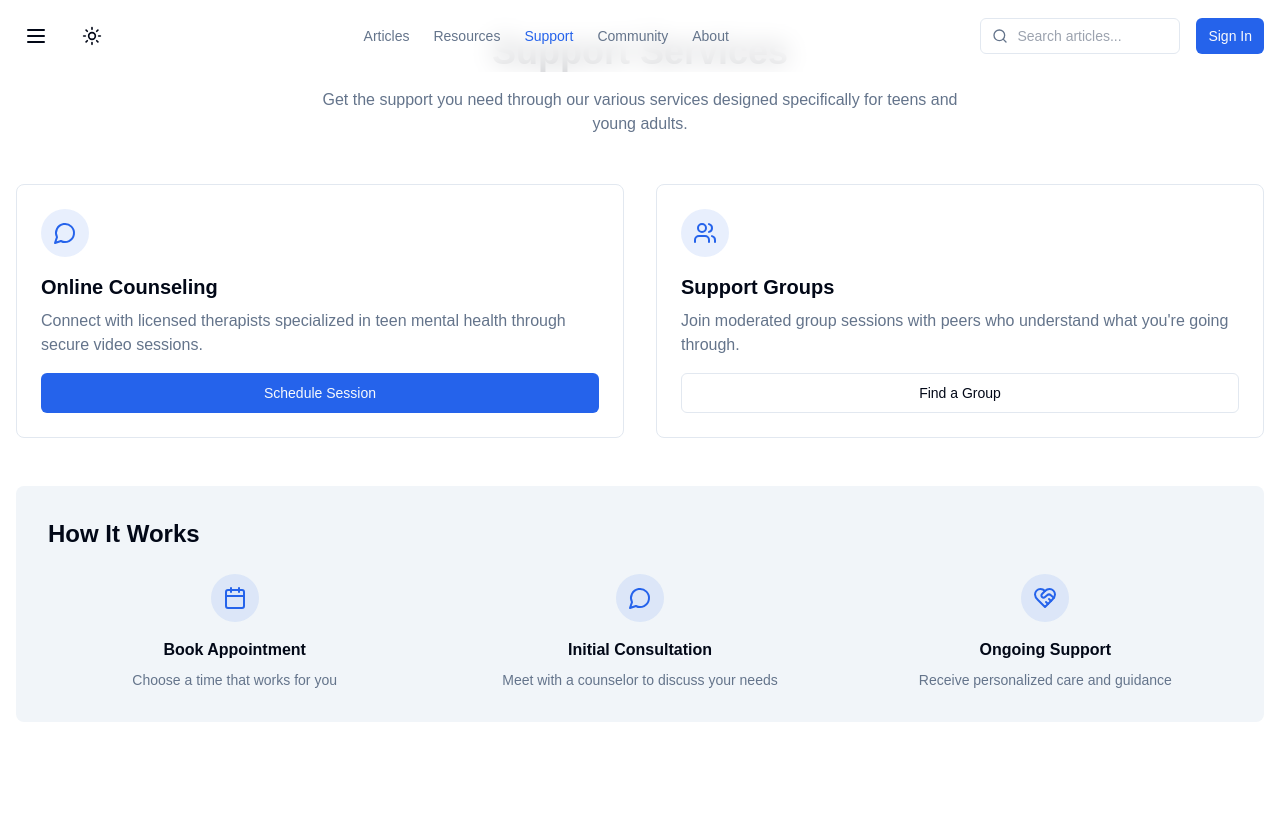
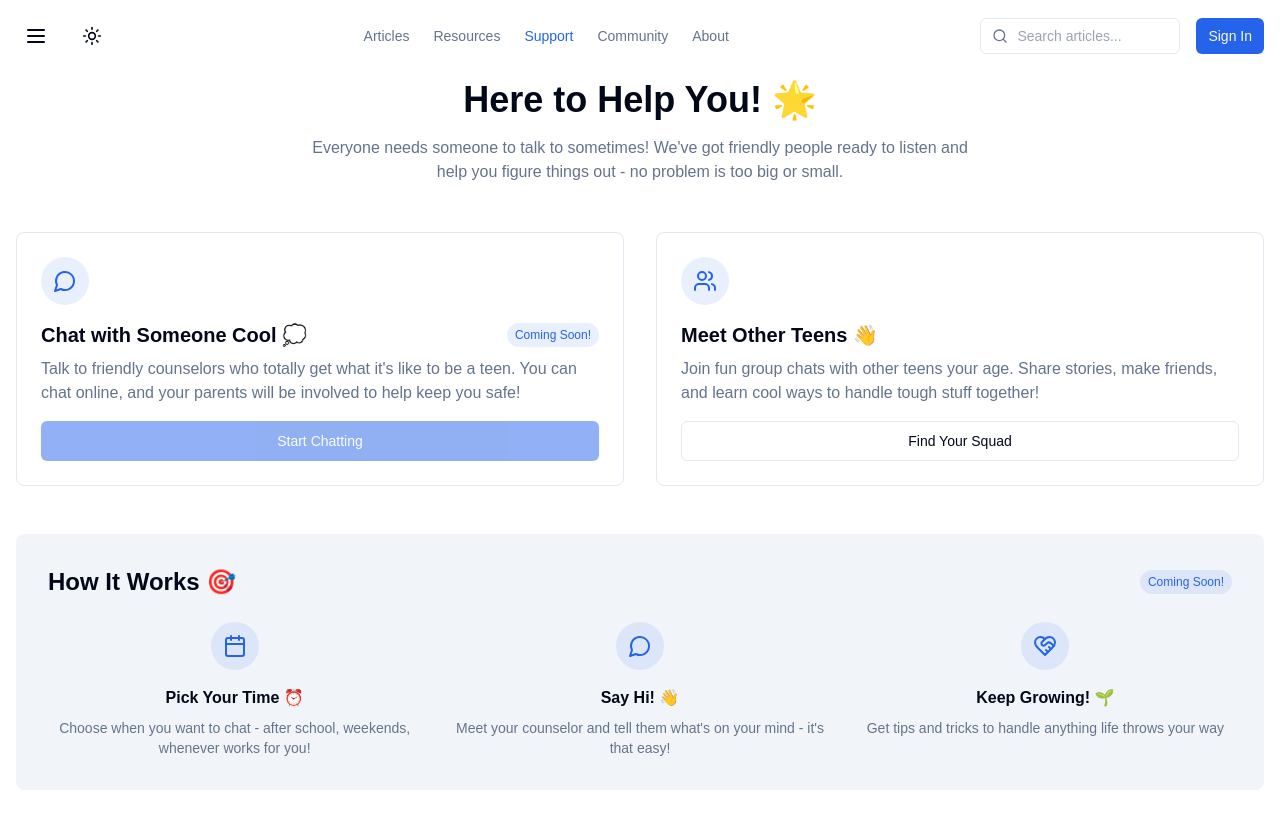
Before and after one commit to Chris-June/teen-minds-matter, a React (Vite) app: page /support in a window 1280 px wide. Before the commit the page ends 800 px from the top, so only its background shows below. Built offline with nearby package versions, Linux system fonts and the light colour scheme.

Commit message:
feat: add 'Coming Soon' badges to Support page features

```diff
--- a/src/pages/support/SupportPage.tsx
+++ b/src/pages/support/SupportPage.tsx
@@ -4,17 +4,17 @@ import { Button } from '@/components/common/ui/Button';
 
 export function SupportPage() {
   return (
-    <div className="container mx-auto px-4 py-8">
+    <div className="container mx-auto px-4 pt-20 pb-8">
       <motion.div
         initial={{ opacity: 0, y: 20 }}
         animate={{ opacity: 1, y: 0 }}
         transition={{ duration: 0.5 }}
       >
         <div className="mb-12 text-center">
-          <h1 className="mb-4 text-4xl font-bold">Support Services</h1>
+          <h1 className="mb-4 text-4xl font-bold">Here to Help You! 🌟</h1>
           <p className="mx-auto max-w-2xl text-muted-foreground">
-            Get the support you need through our various services designed
-            specifically for teens and young adults.
+            Everyone needs someone to talk to sometimes! We've got friendly people ready
+            to listen and help you figure things out - no problem is too big or small.
           </p>
         </div>
 
@@ -28,12 +28,15 @@ export function SupportPage() {
             <div className="mb-4 flex h-12 w-12 items-center justify-center rounded-full bg-primary/10">
               <MessageCircle className="h-6 w-6 text-primary" />
             </div>
-            <h2 className="mb-2 text-xl font-semibold">Online Counseling</h2>
+            <div className="flex items-center justify-between mb-2">
+              <h2 className="text-xl font-semibold">Chat with Someone Cool 💭</h2>
+              <span className="text-xs bg-primary/10 text-primary px-2 py-1 rounded-full">Coming Soon!</span>
+            </div>
             <p className="mb-4 text-muted-foreground">
-              Connect with licensed therapists specialized in teen mental health
-              through secure video sessions.
+              Talk to friendly counselors who totally get what it's like to be a teen.
+              You can chat online, and your parents will be involved to help keep you safe!
             </p>
-            <Button className="w-full">Schedule Session</Button>
+            <Button className="w-full" disabled>Start Chatting</Button>
           </motion.div>
 
           <motion.div
@@ -45,43 +48,46 @@ export function SupportPage() {
             <div className="mb-4 flex h-12 w-12 items-center justify-center rounded-full bg-primary/10">
               <Users className="h-6 w-6 text-primary" />
             </div>
-            <h2 className="mb-2 text-xl font-semibold">Support Groups</h2>
+            <h2 className="mb-2 text-xl font-semibold">Meet Other Teens 👋</h2>
             <p className="mb-4 text-muted-foreground">
-              Join moderated group sessions with peers who understand what
-              you're going through.
+              Join fun group chats with other teens your age. Share stories,
+              make friends, and learn cool ways to handle tough stuff together!
             </p>
-            <Button variant="outline" className="w-full">Find a Group</Button>
+            <Button variant="outline" className="w-full">Find Your Squad</Button>
           </motion.div>
         </div>
 
         <div className="mt-12 rounded-lg bg-muted p-8">
-          <h2 className="mb-6 text-2xl font-semibold">How It Works</h2>
+          <div className="flex items-center justify-between mb-6">
+            <h2 className="text-2xl font-semibold">How It Works 🎯</h2>
+            <span className="text-xs bg-primary/10 text-primary px-2 py-1 rounded-full">Coming Soon!</span>
+          </div>
           <div className="grid gap-8 md:grid-cols-3">
             <div className="text-center">
               <div className="mx-auto mb-4 flex h-12 w-12 items-center justify-center rounded-full bg-primary/10">
                 <Calendar className="h-6 w-6 text-primary" />
               </div>
-              <h3 className="mb-2 font-semibold">Book Appointment</h3>
+              <h3 className="mb-2 font-semibold">Pick Your Time ⏰</h3>
               <p className="text-sm text-muted-foreground">
-                Choose a time that works for you
+                Choose when you want to chat - after school, weekends, whenever works for you!
               </p>
             </div>
             <div className="text-center">
               <div className="mx-auto mb-4 flex h-12 w-12 items-center justify-center rounded-full bg-primary/10">
                 <MessageCircle className="h-6 w-6 text-primary" />
               </div>
-              <h3 className="mb-2 font-semibold">Initial Consultation</h3>
+              <h3 className="mb-2 font-semibold">Say Hi! 👋</h3>
               <p className="text-sm text-muted-foreground">
-                Meet with a counselor to discuss your needs
+                Meet your counselor and tell them what's on your mind - it's that easy!
               </p>
             </div>
             <div className="text-center">
               <div className="mx-auto mb-4 flex h-12 w-12 items-center justify-center rounded-full bg-primary/10">
                 <HeartHandshake className="h-6 w-6 text-primary" />
               </div>
-              <h3 className="mb-2 font-semibold">Ongoing Support</h3>
+              <h3 className="mb-2 font-semibold">Keep Growing! 🌱</h3>
               <p className="text-sm text-muted-foreground">
-                Receive personalized care and guidance
+                Get tips and tricks to handle anything life throws your way
               </p>
             </div>
           </div>
```
